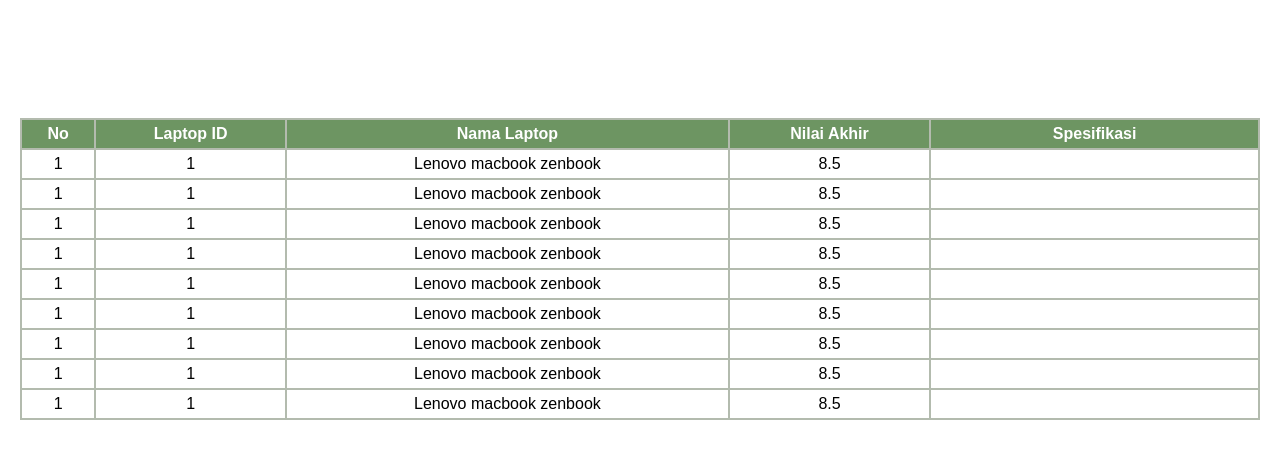
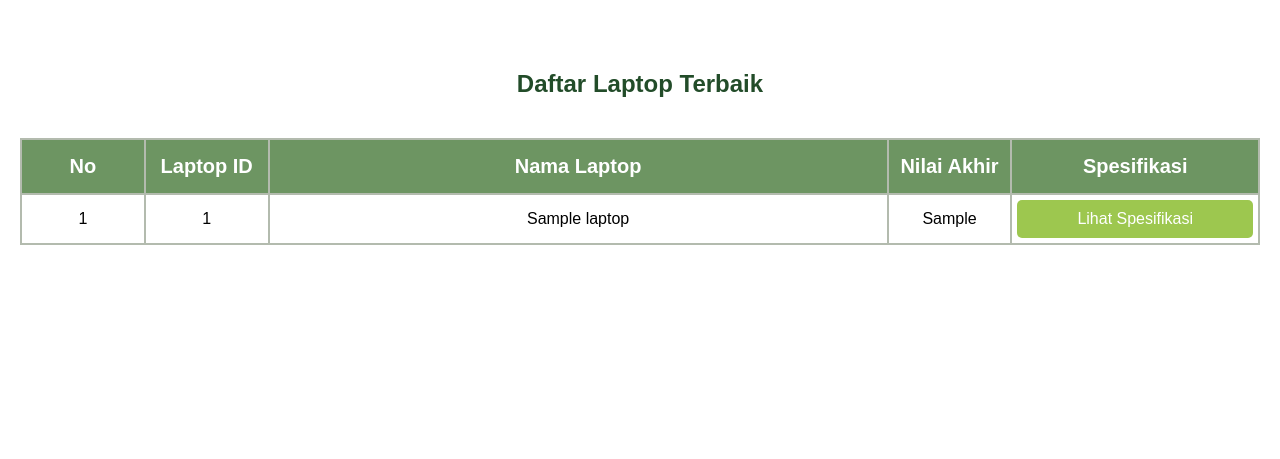
Before and after one commit to azhari-dev/Project-SPK, a PHP site: page /user/ranking.php in a window 1280 px wide. Shown: the part 79-538 px from the top of the page. Run offline with PHP 8.4, Linux system fonts and the light colour scheme; tables that the repository leaves empty or names only in its code hold one stand-in row (values such as "Sample post").

Commit message:
Update ranking.php

```diff
--- a/user/ranking.php
+++ b/user/ranking.php
@@ -1,3 +1,20 @@
+<?php
+    require_once "../database.php";
+
+    $getRanking = getRanking();
+    $temp = 0;
+
+    // view laptop start
+    $view = false;
+    if (isset($_GET['view'])){
+        $id = $_GET['view'];
+        $view = true;
+
+        $viewLaptop = getOneLaptop($id);
+    }
+    // view laptop end
+?>
+
 <html>
 <head>
     <title>NAMA APLIKASI</title>
@@ -13,85 +30,66 @@
                 <a href="ranking.php" class="active">Ranking</a>
             </div>
         </div>
-        <div class="container">
-            <h2>Daftar Laptop Terbaik</h2>
-            <table>
-                <thead>
+
+        <?php if ($view): ?>
+            <div class="view">
+                <div class="v-container">
+                    <p class="heading"><?= $viewLaptop['laptop_nama'] ?></p>
+                    <img src="../aset/laptop.png" alt="web">
+                    <div class="content">
+                        <div class="spek">
+                            <div class="in-spek-1">
+                                <p>CPU</p>
+                                <p>GPU</p>
+                                <p>RAM (GB)</p>
+                            </div>
+                            <div class="in-spek-2">
+                                <p><?= $viewLaptop['laptop_cpu'] ?></p>
+                                <p><?= $viewLaptop['laptop_gpu'] ?></p>
+                                <p><?= $viewLaptop['laptop_ram'] ?></p>
+                            </div>
+                        </div>
+                        <div class="spek">
+                            <div class="in-spek-1">
+                                <p>Storage (GB)</p>
+                                <p>Baterai (WH)</p>
+                                <p>Layar</p>
+                                <p>Harga</p>
+                            </div>
+                            <div class="in-spek-2">
+                                <p><?= $viewLaptop['laptop_storage'] ?></p>
+                                <p><?= $viewLaptop['laptop_baterai'] ?></p>
+                                <p><?= $viewLaptop['laptop_layar'] ?></p>
+                                <p><?= $viewLaptop['laptop_harga'] ?></p>
+                            </div>
+                        </div>
+                    </div>
+                </div>
+            </div>
+        <?php else: ?>
+            <form action="" method="GET" class="container">
+                <h2 class="list-laptop">Daftar Laptop Terbaik</h2>
+                <table class="table-manage" border="1" cellspacing="0">
                     <tr>
-                        <th>No</th>
-                        <th>Laptop ID</th>
-                        <th>Nama Laptop</th>
-                        <th>Nilai Akhir</th>
-                        <th>Spesifikasi</th>
+                        <th class="no">No</th>
+                        <th class="li">Laptop ID</th>
+                        <th class="nl">Nama Laptop</th>
+                        <th class="na">Nilai Akhir</th>
+                        <th class="ac">Spesifikasi</th>
                     </tr>
-                </thead>
-                <tbody>
-                    <tr>
-                        <td>1</td>
-                        <td>1</td>
-                        <td>Lenovo macbook zenbook</td>
-                        <td>8.5</td>
-                        <td><a href="spesifikasi.php" class="spec-button">Lihat Spesifikasi</a></td>
-                    </tr>
-                    <tr>
-                        <td>1</td>
-                        <td>1</td>
-                        <td>Lenovo macbook zenbook</td>
-                        <td>8.5</td>
-                        <td><a href="spesifikasi.php" class="spec-button">Lihat Spesifikasi</a></td>
-                    </tr>
-                    <tr>
-                        <td>1</td>
-                        <td>1</td>
-                        <td>Lenovo macbook zenbook</td>
-                        <td>8.5</td>
-                        <td><a href="spesifikasi.php" class="spec-button">Lihat Spesifikasi</a></td>
-                    </tr>
-                    <tr>
-                        <td>1</td>
-                        <td>1</td>
-                        <td>Lenovo macbook zenbook</td>
-                        <td>8.5</td>
-                        <td><a href="spesifikasi.php" class="spec-button">Lihat Spesifikasi</a></td>
-                    </tr>
-                    <tr>
-                        <td>1</td>
-                        <td>1</td>
-                        <td>Lenovo macbook zenbook</td>
-                        <td>8.5</td>
-                        <td><a href="spesifikasi.php" class="spec-button">Lihat Spesifikasi</a></td>
-                    </tr>
-                    <tr>
-                        <td>1</td>
-                        <td>1</td>
-                        <td>Lenovo macbook zenbook</td>
-                        <td>8.5</td>
-                        <td><a href="spesifikasi.php" class="spec-button">Lihat Spesifikasi</a></td>
-                    </tr>
-                    <tr>
-                        <td>1</td>
-                        <td>1</td>
-                        <td>Lenovo macbook zenbook</td>
-                        <td>8.5</td>
-                        <td><a href="spesifikasi.php" class="spec-button">Lihat Spesifikasi</a></td>
-                    </tr>
-                    <tr>
-                        <td>1</td>
-                        <td>1</td>
-                        <td>Lenovo macbook zenbook</td>
-                        <td>8.5</td>
-                        <td><a href="spesifikasi.php" class="spec-button">Lihat Spesifikasi</a></td>
-                    </tr>
-                    <tr>
-                        <td>1</td>
-                        <td>1</td>
-                        <td>Lenovo macbook zenbook</td>
-                        <td>8.5</td>
-                        <td><a href="spesifikasi.php" class="spec-button">Lihat Spesifikasi</a></td>
-                    </tr>
-                </tbody>
-            </table>
-        </div>
+                    <?php foreach ($getRanking as $ranking): ?>
+                        <?php $temp += 1 ?>
+                        <tr>
+                            <td><?= $temp ?></td>
+                            <td><?= $ranking['laptop_id'] ?></td>
+                            <td><?= $ranking['laptop_nama'] ?></td>
+                            <td><?= $ranking['nilai_akhir'] ?></td>
+                            <td><button name="view" value="<?= $ranking['laptop_id']?>" class="button-view">Lihat Spesifikasi</button></td>
+                        </tr>
+                    <?php endforeach ?>
+                </table>
+            </form>
+        <?php endif ?>
     </div>
 </body>
 </html>
```
